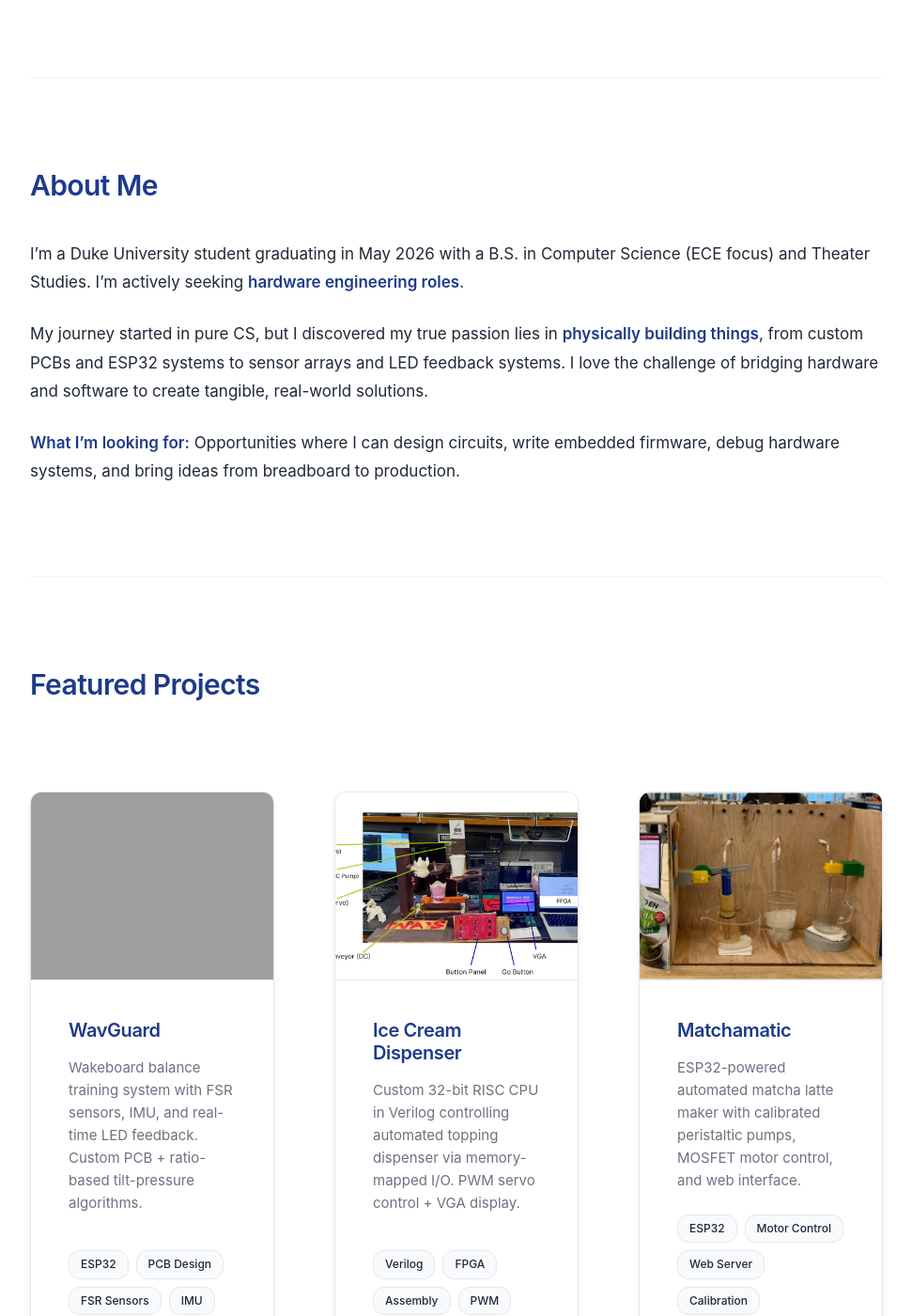
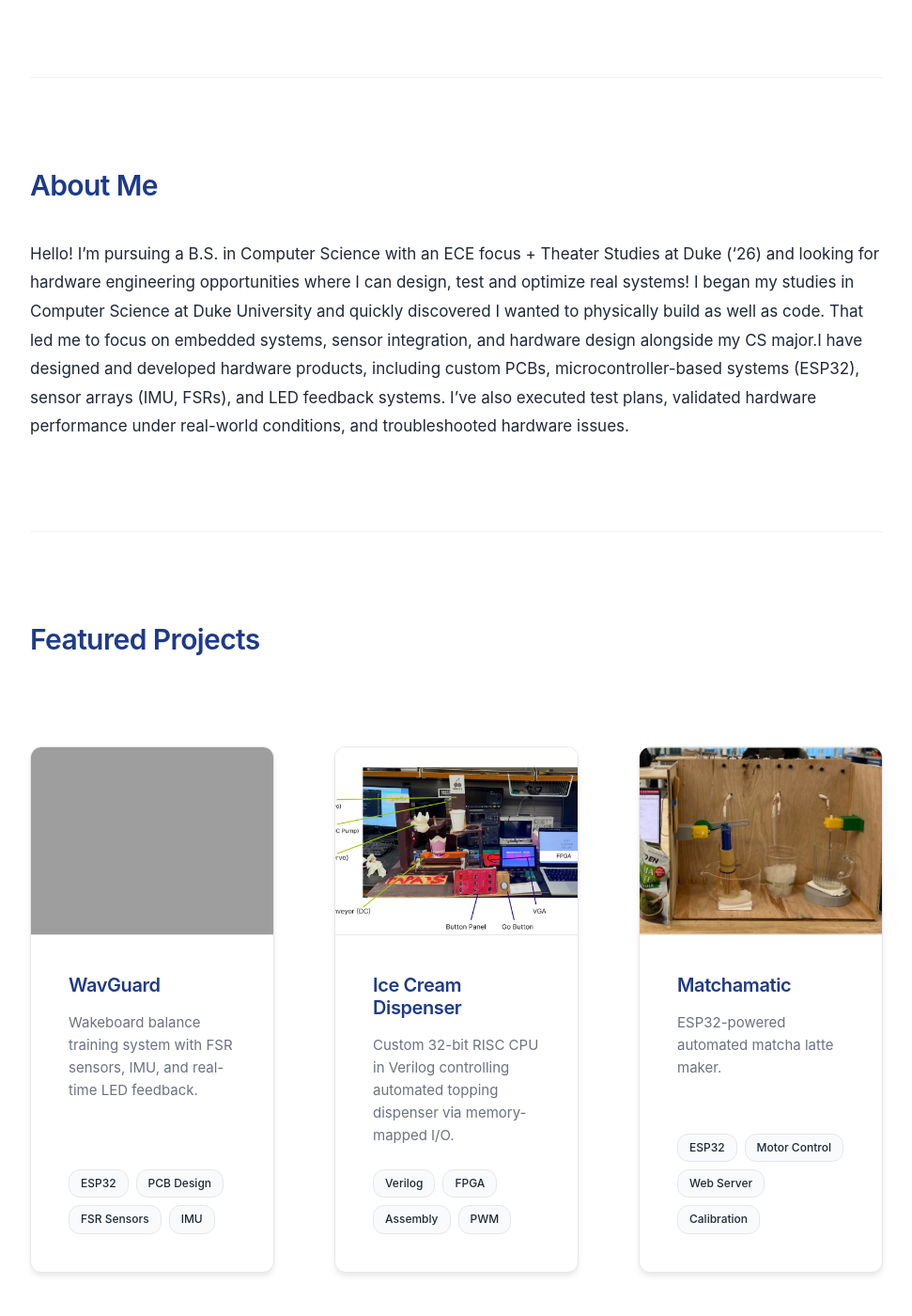
Before and after one commit to nidhi-k3/nidhi-k3.github.io, a Jekyll site: the page built from index.md, in a window 1280 px wide and 1400 px high, scrolled down 437 px. Shown: the whole window at 94% size, without its empty margins (154-1125 px from the left). Built offline with Jekyll 4.4.1, drawn with Linux system fonts in a browser that asks for light colours; some of the changed text lies outside the part shown; grey boxes are pictures that could not be loaded.

Commit message:
Update index.md

```diff
--- a/index.md
+++ b/index.md
@@ -13,11 +13,7 @@ title: Home
 
 ## About Me
 
-I'm a Duke University student graduating in May 2026 with a B.S. in Computer Science (ECE focus) and Theater Studies. I'm actively seeking **hardware engineering roles**.
-
-My journey started in pure CS, but I discovered my true passion lies in **physically building things**, from custom PCBs and ESP32 systems to sensor arrays and LED feedback systems. I love the challenge of bridging hardware and software to create tangible, real-world solutions.
-
-**What I'm looking for:** Opportunities where I can design circuits, write embedded firmware, debug hardware systems, and bring ideas from breadboard to production.
+Hello! I’m pursuing a B.S. in Computer Science with an ECE focus + Theater Studies at Duke (‘26) and looking for hardware engineering opportunities where I can design, test and optimize real systems! I began my studies in Computer Science at Duke University and quickly discovered I wanted to physically build as well as code. That led me to focus on embedded systems, sensor integration, and hardware design alongside my CS major.I have designed and developed hardware products, including custom PCBs, microcontroller-based systems (ESP32), sensor arrays (IMU, FSRs), and LED feedback systems. I’ve also executed test plans, validated hardware performance under real-world conditions, and troubleshooted hardware issues.
 
 ---
 
@@ -30,8 +26,8 @@ My journey started in pure CS, but I discovered my true passion lies in **physic
     <img src="images/wavguard/final-product.jpg" alt="WavGuard Wakeboard" class="project-thumbnail">
   </a>
   <div class="project-card-content">
-    <h3><a href="projects/wavguard.md">WavGuard</a></h3>
-    <p>Wakeboard balance training system with FSR sensors, IMU, and real-time LED feedback. Custom PCB + ratio-based tilt-pressure algorithms.</p>
+    <h3><a href="projects/wavguard">WavGuard</a></h3>
+    <p>Wakeboard balance training system with FSR sensors, IMU, and real-time LED feedback.</p>
     <div class="project-tech">
       <span class="tech-tag">ESP32</span>
       <span class="tech-tag">PCB Design</span>
@@ -46,8 +42,8 @@ My journey started in pure CS, but I discovered my true passion lies in **physic
     <img src="images/ice-cream/full-setup.jpg" alt="Ice Cream Dispenser" class="project-thumbnail">
   </a>
   <div class="project-card-content">
-    <h3><a href="projects/ice-cream-dispenser.md">Ice Cream Dispenser</a></h3>
-    <p>Custom 32-bit RISC CPU in Verilog controlling automated topping dispenser via memory-mapped I/O. PWM servo control + VGA display.</p>
+    <h3><a href="projects/ice-cream-dispenser">Ice Cream Dispenser</a></h3>
+    <p>Custom 32-bit RISC CPU in Verilog controlling automated topping dispenser via memory-mapped I/O.</p>
     <div class="project-tech">
       <span class="tech-tag">Verilog</span>
       <span class="tech-tag">FPGA</span>
@@ -62,8 +58,8 @@ My journey started in pure CS, but I discovered my true passion lies in **physic
     <img src="images/matchamatic/front.jpg" alt="Matchamatic" class="project-thumbnail">
   </a>
   <div class="project-card-content">
-    <h3><a href="projects/matchamatic.md">Matchamatic</a></h3>
-    <p>ESP32-powered automated matcha latte maker with calibrated peristaltic pumps, MOSFET motor control, and web interface.</p>
+    <h3><a href="projects/matchamatic">Matchamatic</a></h3>
+    <p>ESP32-powered automated matcha latte maker.</p>
     <div class="project-tech">
       <span class="tech-tag">ESP32</span>
       <span class="tech-tag">Motor Control</span>
@@ -74,12 +70,12 @@ My journey started in pure CS, but I discovered my true passion lies in **physic
 </div>
 
 <div class="project-card-grid">
-  <a href="projects/autonomous-vehicle.md">
+  <a href="projects/autonomous-vehicle">
     <img src="images/autonomous-vehicle/robot-front.jpg" alt="Autonomous Robot" class="project-thumbnail">
   </a>
   <div class="project-card-content">
     <h3><a href="projects/autonomous-vehicle.md">Autonomous Navigation Robot</a></h3>
-    <p>Ground-up robot build with LiDAR, RGB-D camera, IMU. Created 4,000-image dataset for YOLO-P indoor navigation model.</p>
+    <p>Ground-up robot build with LiDAR, RGB camera, and IMU. </p>
     <div class="project-tech">
       <span class="tech-tag">ROS</span>
       <span class="tech-tag">LiDAR</span>
@@ -90,12 +86,12 @@ My journey started in pure CS, but I discovered my true passion lies in **physic
 </div>
 
 <div class="project-card-grid">
-  <a href="projects/dronewq.md">
+  <a href="projects/dronewq">
     <img src="images/dronewq/results-dashboard.png" alt="DroneWQ" class="project-thumbnail">
   </a>
   <div class="project-card-content">
     <h3><a href="projects/dronewq.md">DroneWQ</a></h3>
-    <p>Electron desktop app for water quality analysis from drone imagery. Refactored research code to production, published to PyPI.</p>
+    <p>Electron desktop app for water quality analysis from drone imagery.</p>
     <div class="project-tech">
       <span class="tech-tag">Python</span>
       <span class="tech-tag">Flask</span>
```
